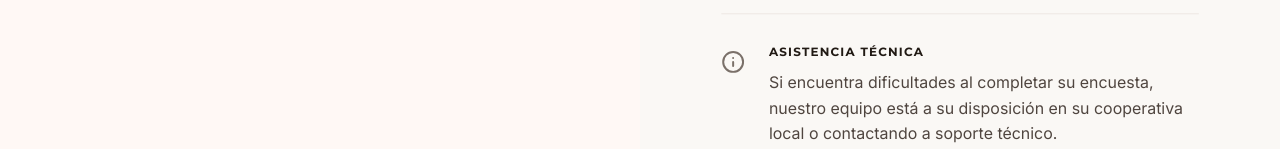
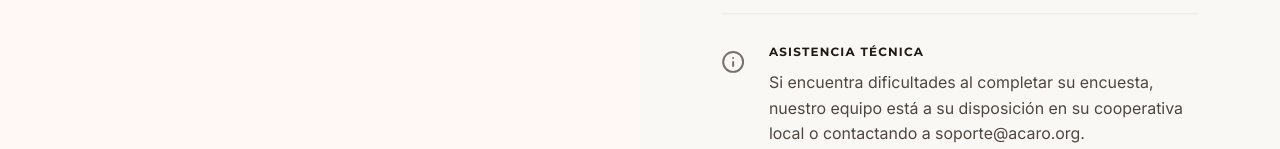
Before and after one commit to acaropa/acaro.org, a Next.js app in the folder frontend/: page /encuestas in a window 1280 px wide. Shown: the part 803-952 px from the top of the page. Built offline with nearby package versions, Linux system fonts and the light colour scheme; no server answers; a web font is replaced by a local one.

Commit message:
Actualizar texto de asistencia técnica con el correo de contacto

```diff
--- a/frontend/app/encuestas/page.tsx
+++ b/frontend/app/encuestas/page.tsx
@@ -57,14 +57,14 @@ export default function EncuestasPublicas() {
           <div className="absolute inset-0 z-0">
             <div
               className="w-full h-full bg-cover bg-center opacity-80"
-              style={{backgroundImage: "url('/coffee_farmers_survey.png')"}}>
+              style={{ backgroundImage: "url('/coffee_farmers_survey.png')" }}>
             </div>
             {/* Improved overlay for better text readability */}
             <div className="absolute inset-0 bg-gradient-to-t from-[#120C08]/95 via-[#120C08]/60 to-[#120C08]/20"></div>
           </div>
           <div className="relative z-10 space-y-4 max-w-xl">
             <h1 className="font-headline-lg text-headline-lg-mobile lg:text-display-lg text-[#f8efe3] leading-none drop-shadow-lg">
-              Nuestras <br/> <span className="italic font-normal">Encuestas</span>
+              Nuestras <br /> <span className="italic font-normal">Encuestas</span>
             </h1>
             <p className="font-body-lg text-body-lg text-[#d8c9bb] max-w-md drop-shadow-md">
               Su participación es fundamental para elevar los estándares de la industria y asegurar la prosperidad de nuestra comunidad cafetalera.
@@ -166,7 +166,7 @@ export default function EncuestasPublicas() {
                 <div>
                   <h4 className="font-label-caps text-on-surface mb-3">ASISTENCIA TÉCNICA</h4>
                   <p className="font-body-md text-on-surface-variant">
-                    Si encuentra dificultades al completar su encuesta, nuestro equipo está a su disposición en su cooperativa local o contactando a soporte técnico.
+                    Si encuentra dificultades al completar su encuesta, nuestro equipo está a su disposición en su cooperativa local o contactando a soporte@acaro.org.
                   </p>
                 </div>
               </div>
```
